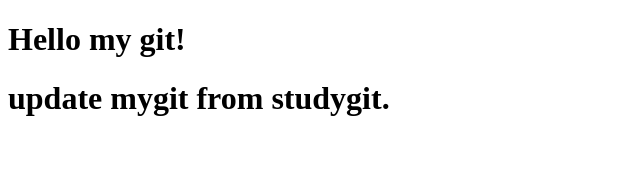
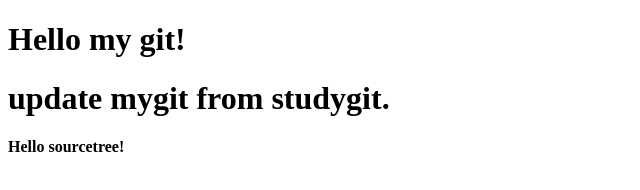
Before and after one commit to dongho1492/mygit, a plain HTML site: page index.html in a window 1280 px wide. Shown: the whole page, without its empty margins (0-640 px from the left). Drawn offline with Linux system fonts and the light colour scheme.

Commit message:
Add Sourcetree text

```diff
--- a/index.html
+++ b/index.html
@@ -8,5 +8,6 @@
 <body>
     <h1>Hello my git!</h1>
     <h1>update mygit from studygit.</h1>
+    <strong>Hello sourcetree!</strong>
 </body>
 </html>
```
